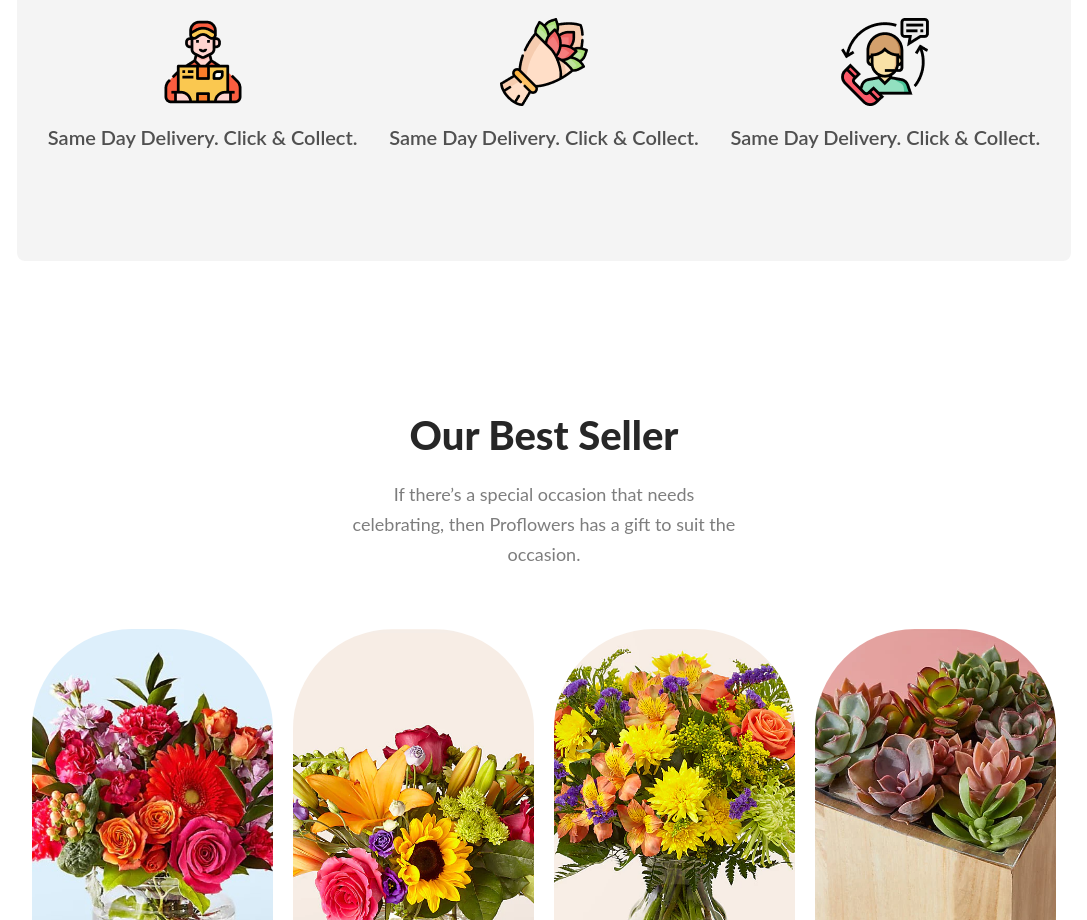
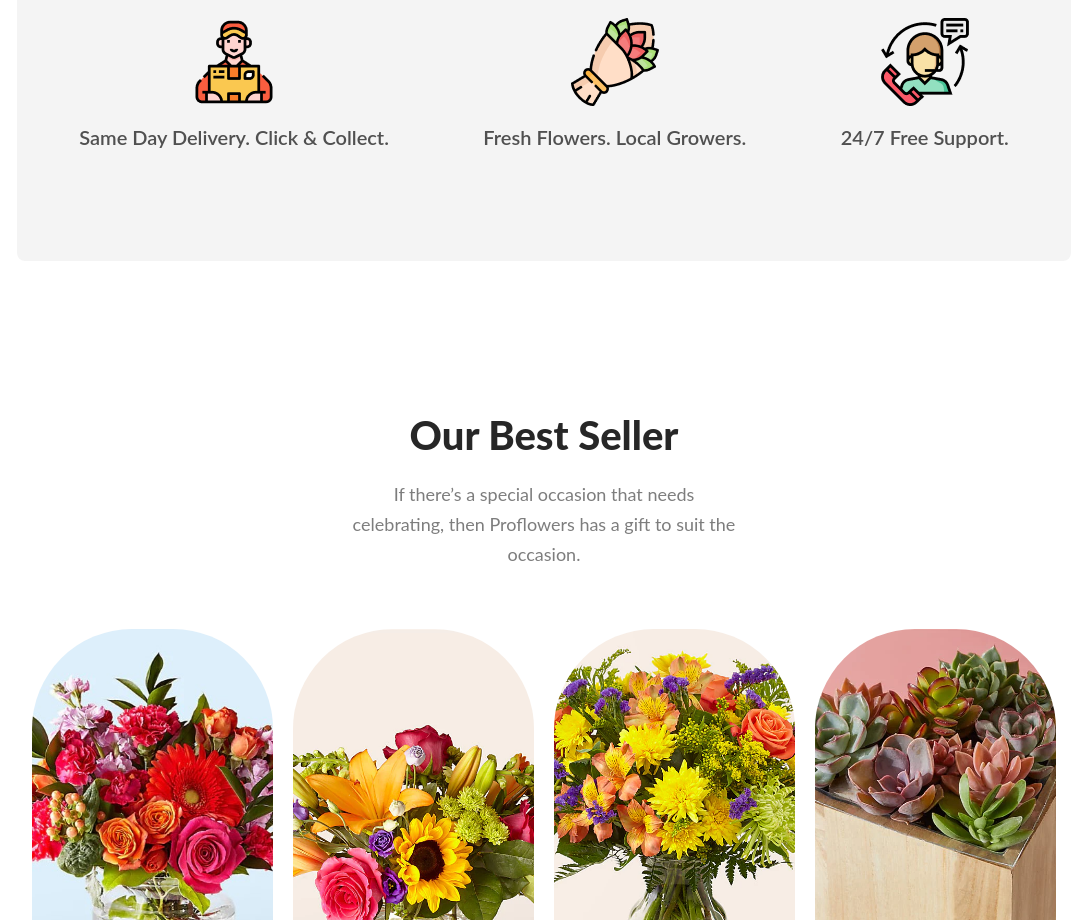
Before and after one commit to jannat-jui/assignments1-flower-shop, a plain HTML site: page index.html in a window 1280 px wide. Shown: the part 2080-3000 px from the top of the page, without its empty margins (96-1183 px from the left). Drawn offline with Linux system fonts and the light colour scheme.

Commit message:
third commit

```diff
--- a/index.html
+++ b/index.html
@@ -69,11 +69,11 @@
                 </div>
                 <div class="service-box">
                     <img src="pictures/Group 58.png" alt="">
-                    <h4 class="service-image-title">Same Day Delivery. Click & Collect.</h4>
+                    <h4 class="service-image-title">Fresh Flowers. Local Growers.</h4>
                 </div>
                 <div class="service-box">
                     <img src="pictures/Group 59.png" alt="">
-                    <h4 class="service-image-title">Same Day Delivery. Click & Collect.</h4>
+                    <h4 class="service-image-title">24/7 Free Support.</h4>
                 </div>
             </div>
 
```
